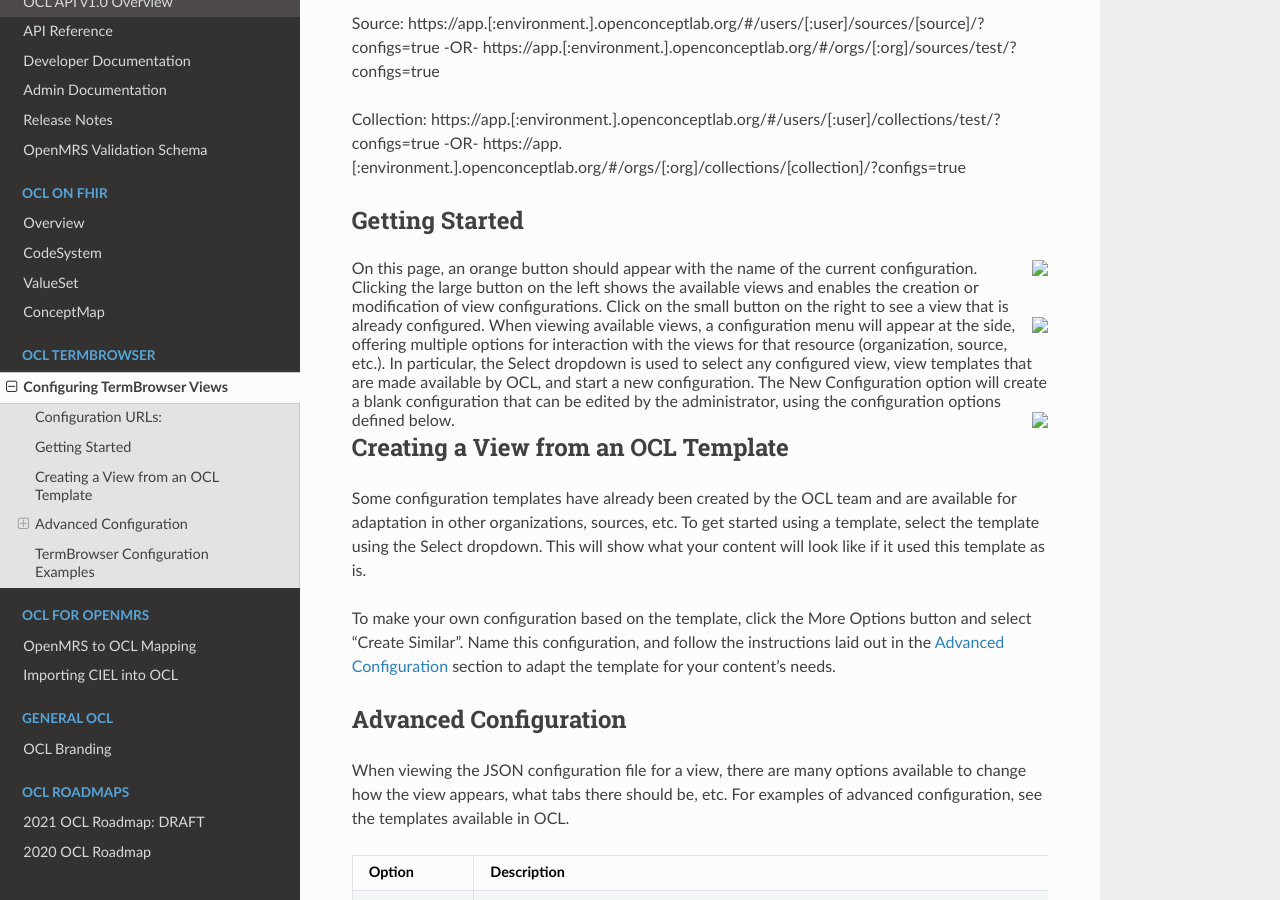
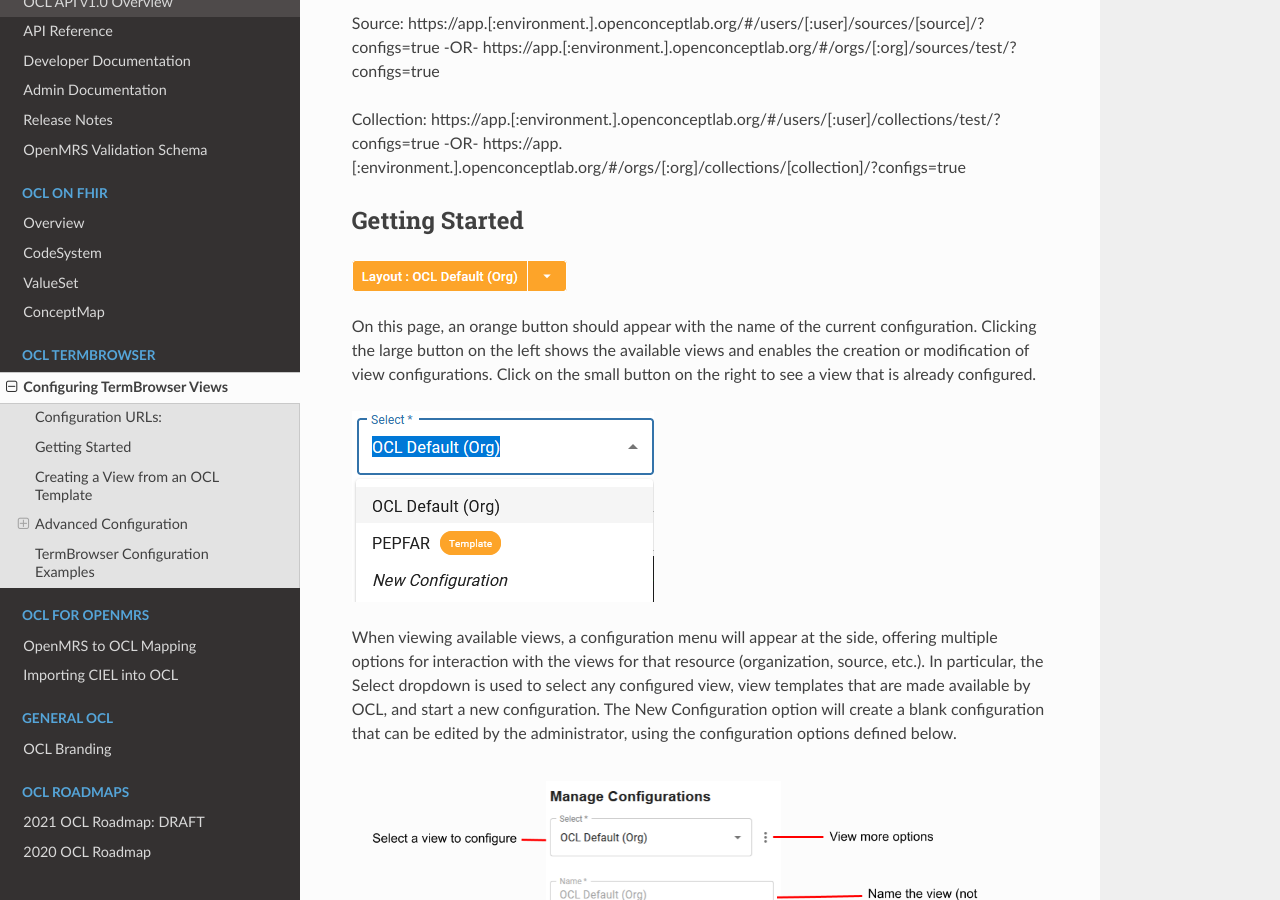
Before and after one commit to OpenConceptLab/ocl-docs, a Sphinx documentation site: the page built from docs/source/oclweb/configuringtermbrowser.md, in a window 1280 px wide and 900 px high, scrolled down 876 px. Built offline with Sphinx 7.4.7 and the Read the Docs theme 2.0.0, drawn with Linux system fonts in a browser that asks for light colours.

Commit message:
Fixed pictures

```diff
--- a/docs/source/oclweb/configuringtermbrowser.md
+++ b/docs/source/oclweb/configuringtermbrowser.md
@@ -26,12 +26,15 @@
 
 ### Getting Started
 
-<img align="right" src="image8.png">
+![Image8](image8.png)
+
 On this page, an orange button should appear with the name of the current configuration. Clicking the large button on the left shows the available views and enables the creation or modification of view configurations. Click on the small button on the right to see a view that is already configured.
 
-<img align="right" src="image4.png">
+![Image4](image4.png)
+
 When viewing available views, a configuration menu will appear at the side, offering multiple options for interaction with the views for that resource (organization, source, etc.). In particular, the Select dropdown is used to select any configured view, view templates that are made available by OCL, and start a new configuration. The New Configuration option will create a blank configuration that can be edited by the administrator, using the configuration options defined below.
-<img align="right" src="TermBrowser UI Configuration Documentation.png">
+
+![Image](https://github.com/OpenConceptLab/ocl-docs/blob/main/docs/source/oclweb/TermBrowser%20UI%20Configuration%20Documentation.png)
 
 
 ### Creating a View from an OCL Template
```
